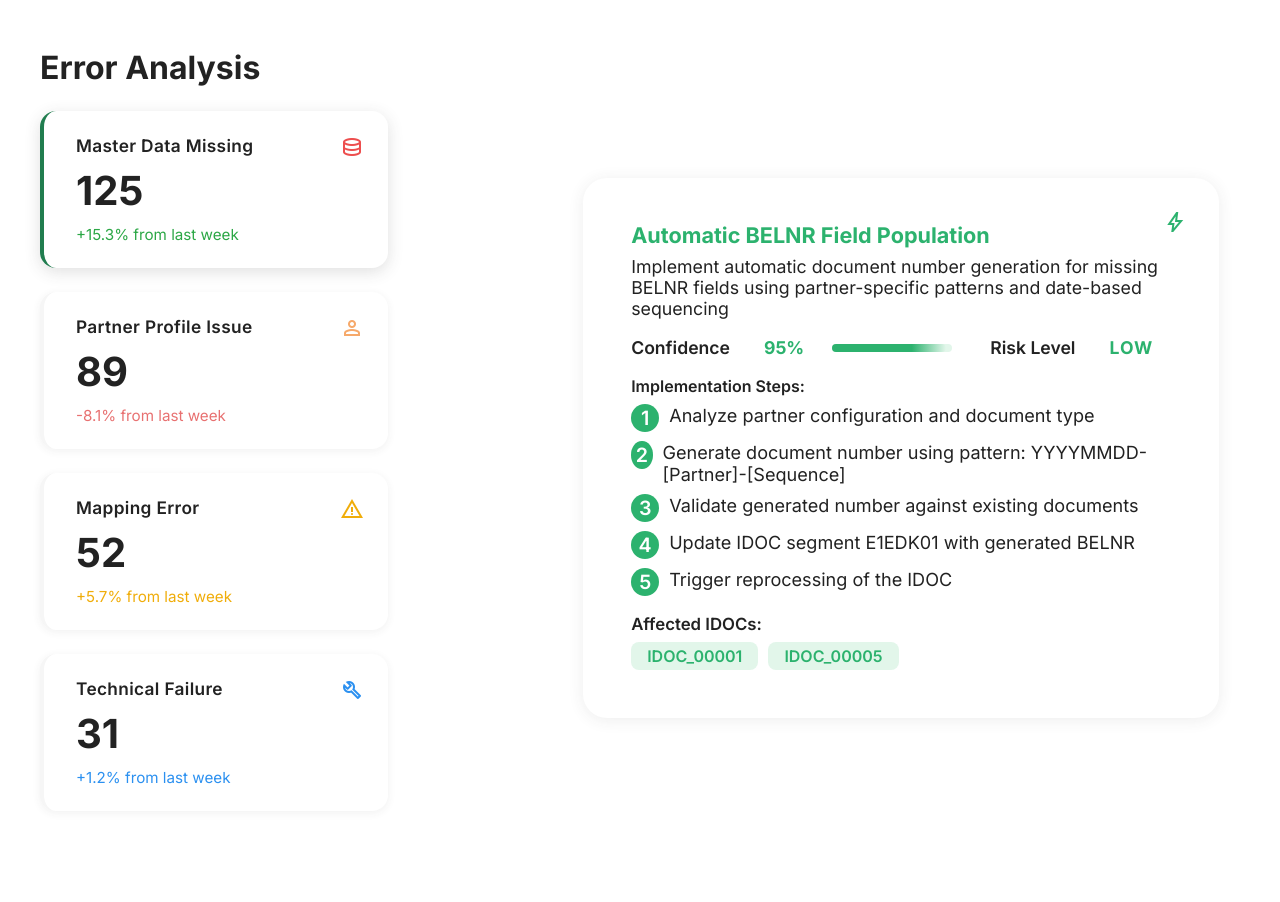
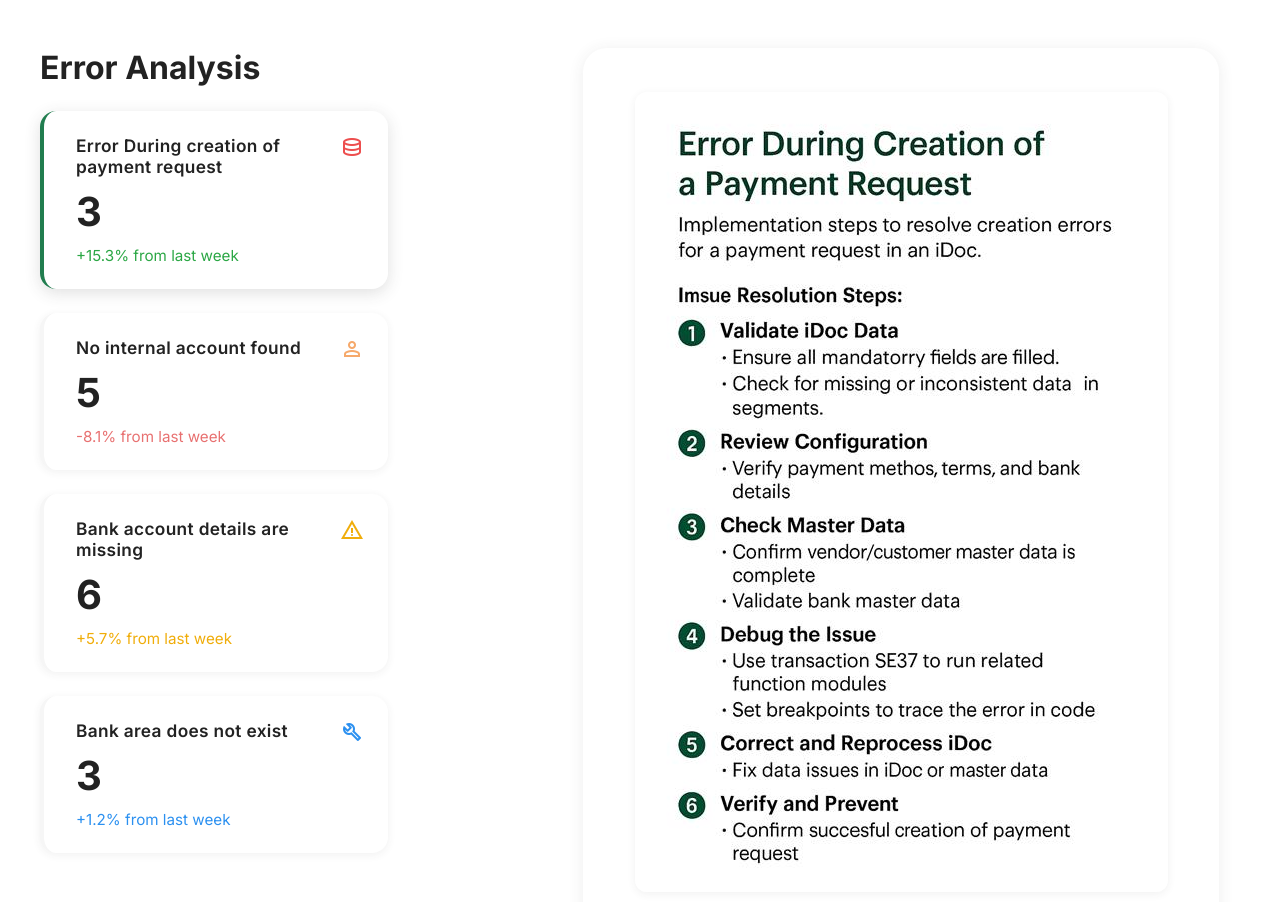
Before and after one commit to Aditya-Gawande-AI/IDOC-Monitoring-Dashboard, a plain HTML site: page Frontend/error_analysis.html in a window 1280 px wide. Drawn offline with nearby package versions, Linux system fonts and the light colour scheme.

Commit message:
Error Analysis Updated

```diff
--- a/Frontend/assets/js/error_analysis.js
+++ b/Frontend/assets/js/error_analysis.js
@@ -86,9 +86,28 @@ function renderCard(cardKey) {
 }
 
 function selectCard(cardKey) {
-  document.querySelectorAll('.error-card').forEach(card => card.classList.remove('card-active'));
-  document.querySelector('.error-card[data-card="' + cardKey + '"]').classList.add('card-active');
-  document.getElementById('dynamic-card').innerHTML = renderCard(cardKey);
+    // Remove active class from all cards
+    document.querySelectorAll('.error-card').forEach(card => card.classList.remove('card-active'));
+    // Add active class to the clicked card
+    const selected = document.querySelector(`.error-card[data-card="${cardKey}"]`);
+    if (selected) selected.classList.add('card-active');
+
+    // Map cardKey to your actual image files
+    const imageMap = {
+        master: 'error during.jpg',           // Error During creation of payment request
+        partner: 'No account found.jpg',      // No internal account found
+        mapping: 'Bank details.jpg',          // Bank account details are missing
+        technical: 'Bank area.jpg'            // Bank area does not exist
+    };
+
+    // Build image path
+    const imagePath = `./assets/images/${imageMap[cardKey]}`;
+
+    // Inject image into the dynamic-card container
+    const dynamicCard = document.getElementById('dynamic-card');
+    dynamicCard.innerHTML = `
+        <img src="${imagePath}" alt="Error Analysis Image" style="max-width:100%;border-radius:12px;box-shadow:0 2px 8px rgba(60,60,60,0.07);margin:auto;display:block;">
+    `;
 }
 
 
--- a/Frontend/error_analysis.html
+++ b/Frontend/error_analysis.html
@@ -17,26 +17,26 @@
       <div class="error-cards-list">
         <div class="error-card card-active" data-card="master" onclick="selectCard('master')">
           <span class="icon error-db material-symbols-outlined">database</span>
-          <div class="error-name">Master Data Missing</div>
-          <div class="error-value">125</div>
+          <div class="error-name">Error During creation of payment request</div>
+          <div class="error-value">3</div>
           <div class="error-change positive">+15.3% from last week</div>
         </div>
         <div class="error-card" data-card="partner" onclick="selectCard('partner')">
           <span class="icon error-user material-symbols-outlined">person</span>
-          <div class="error-name">Partner Profile Issue</div>
-          <div class="error-value">89</div>
+          <div class="error-name">No internal account found</div>
+          <div class="error-value">5</div>
           <div class="error-change">-8.1% from last week</div>
         </div>
         <div class="error-card" data-card="mapping" onclick="selectCard('mapping')">
           <span class="icon error-warning material-symbols-outlined">warning</span>
-          <div class="error-name">Mapping Error</div>
-          <div class="error-value">52</div>
+          <div class="error-name">Bank account details are missing</div>
+          <div class="error-value">6</div>
           <div class="error-change warning">+5.7% from last week</div>
         </div>
         <div class="error-card" data-card="technical" onclick="selectCard('technical')">
           <span class="icon error-wrench material-symbols-outlined">build</span>
-          <div class="error-name">Technical Failure</div>
-          <div class="error-value">31</div>
+          <div class="error-name">Bank area does not exist</div>
+          <div class="error-value">3</div>
           <div class="error-change info">+1.2% from last week</div>
         </div>
       </div>
@@ -51,5 +51,11 @@
   </div>
   <script src="./assets/js/error_analysis.js"></script>
   <script src="./assets/js/chatbot.js"></script>
+  <script>
+    // Show the first card's image by default on page load
+    window.addEventListener('DOMContentLoaded', function() {
+      selectCard('master');
+    });
+  </script>
 </body>
 </html>
```
Also changed, not shown: Frontend/assets/images/Bank area.jpg (added), Frontend/assets/images/Bank details.jpg (added), Frontend/assets/images/No account found.jpg (added), Frontend/assets/images/error during.jpg (added).
